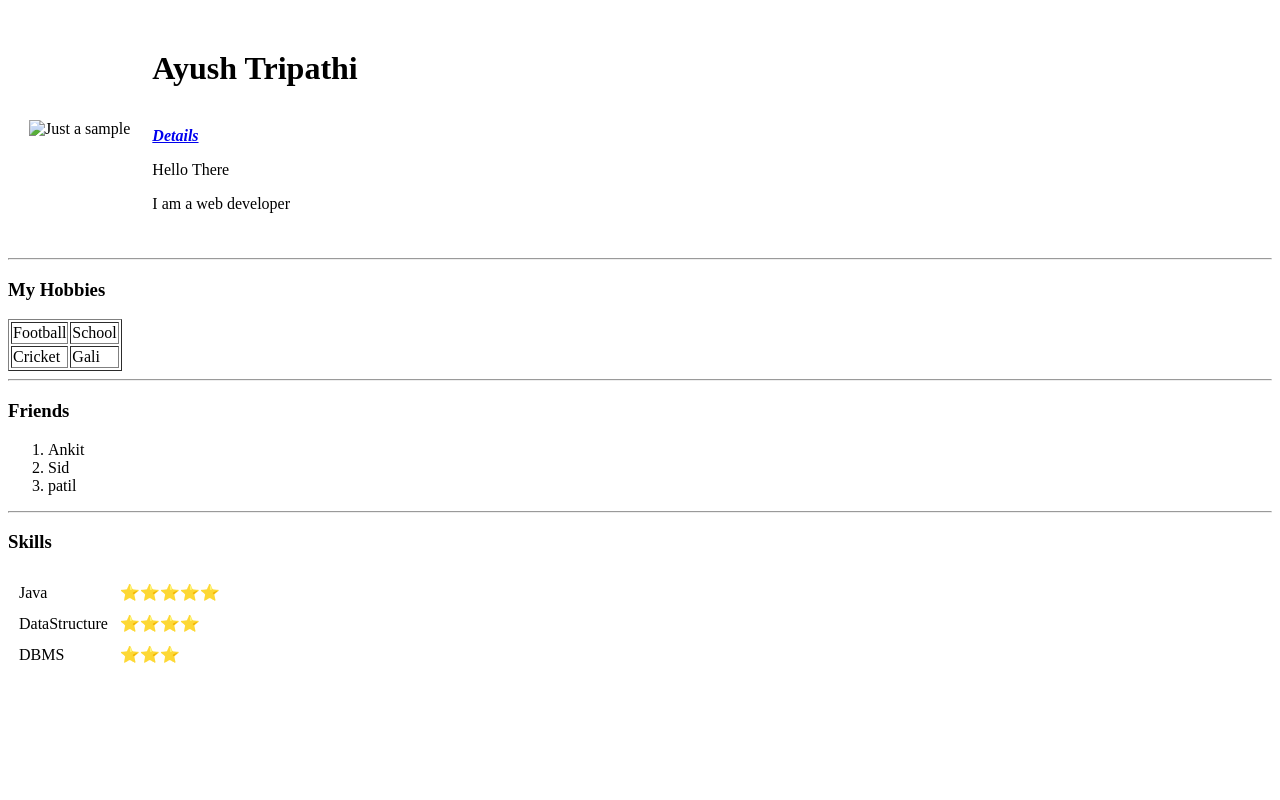
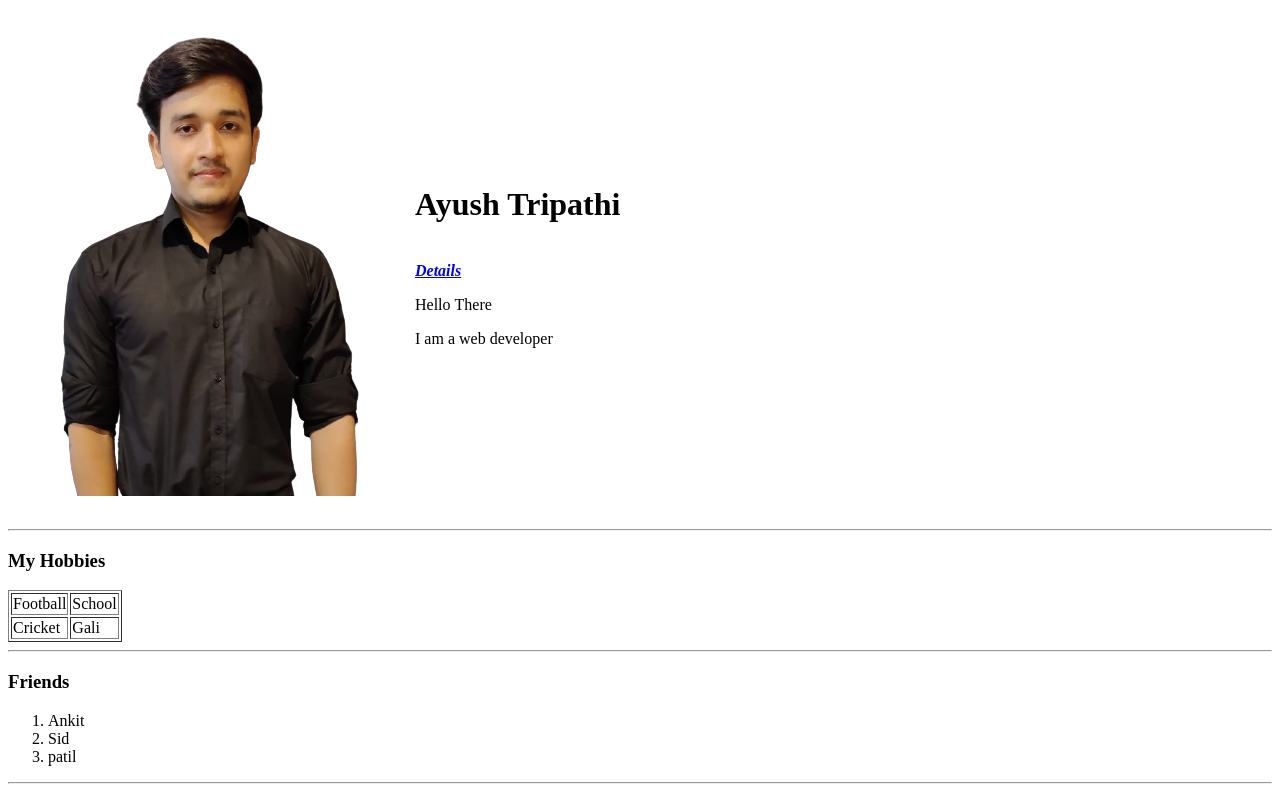
Before and after one commit to ayushtri5815/cv, a plain HTML site: page index.html in a window 1280 px wide. Shown: the top 800 px of the page. Drawn offline with Linux system fonts and the light colour scheme; files whose address does not match are found by name.

Commit message:
Update index.html

```diff
--- a/index.html
+++ b/index.html
@@ -9,7 +9,7 @@
 <body>
   <table cellspacing="20">
     <tr>
-      <td><img src="C:\Users\Admin\Downloads\fake-human-circle-img.png" alt="Just a sample"></td>
+      <td><img src="S:\Web Development uy\HTML-Personal site\Ayush_Tripathi-removebg-preview.png" alt="Just a sample"></td>
       <td><h1>Ayush Tripathi</h1>
       <br><strong><em><a href="S:\Web Development uy\HTML-Personal site\Details.html">Details</a></em></strong>
       <p>Hello<em> </em>There </p>
```
